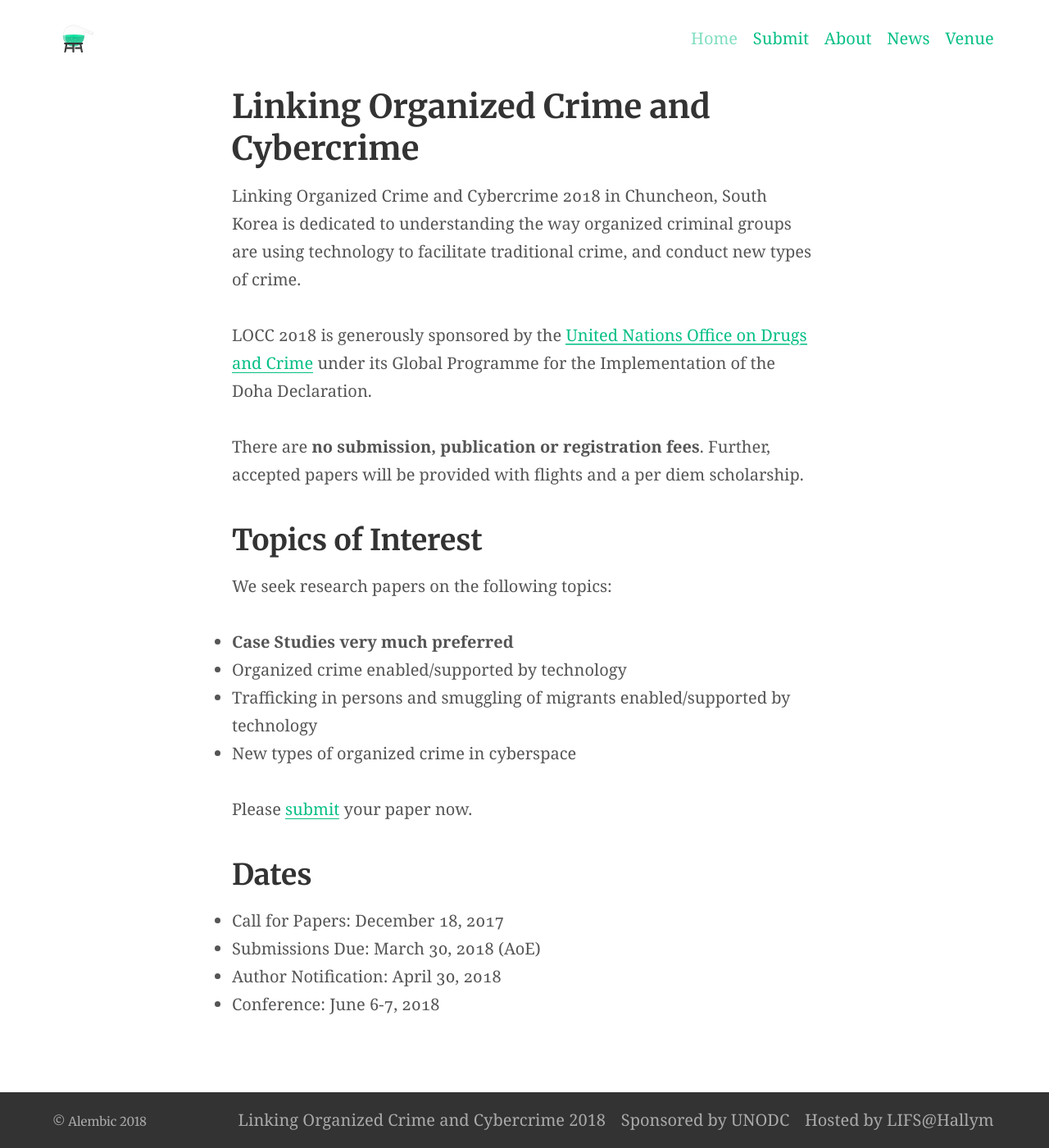
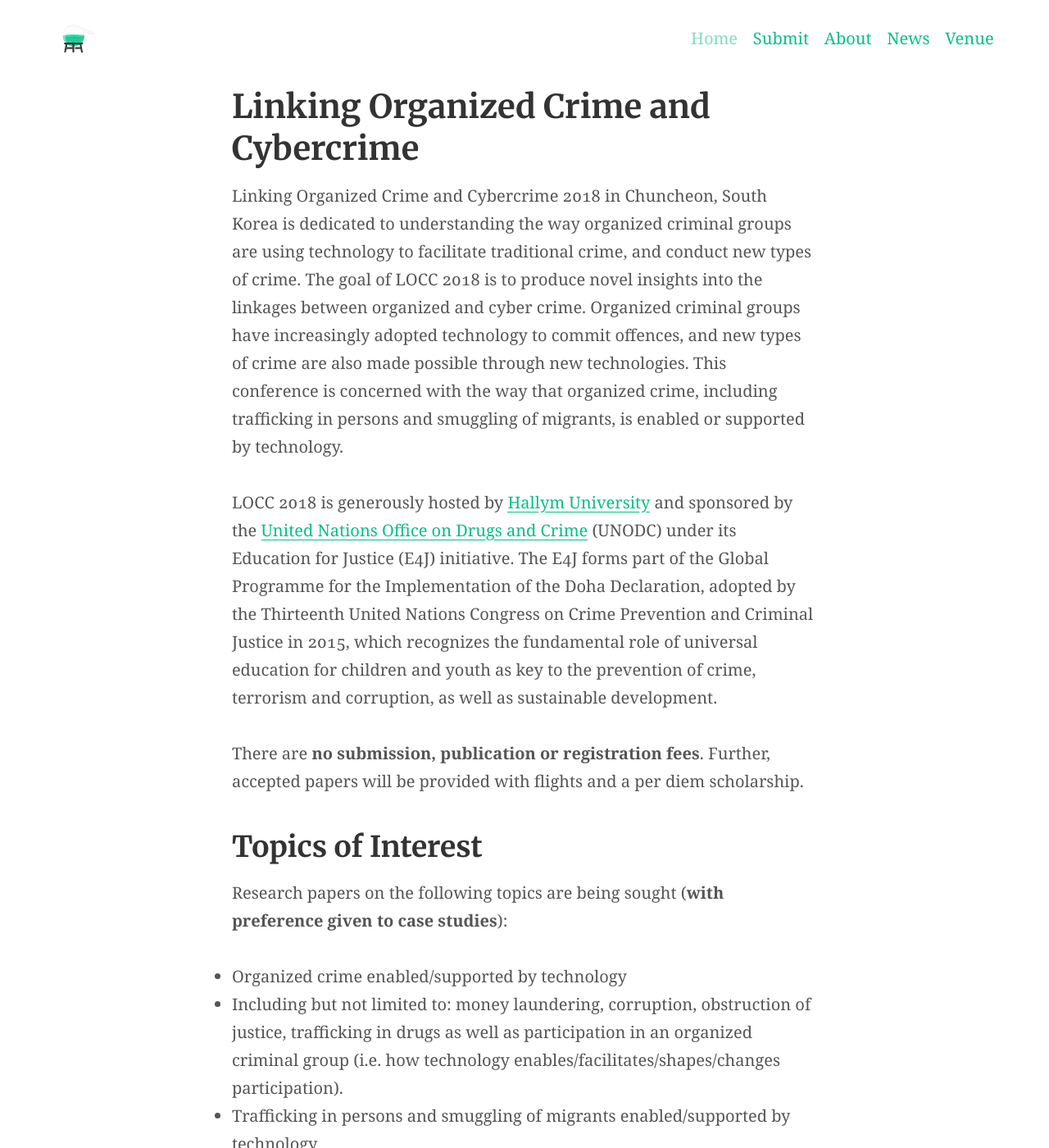
Before and after one commit to LIFSHallym/LOCC, a Jekyll site: the page built from index.md, in a window 1280 px wide and 1400 px high. Shown: the whole window at 82% size. Built offline with Jekyll 4.4.1, drawn with Linux system fonts in a browser that asks for light colours; our own code applies the rules of GitHub Pages for plain Markdown files; some of the changed text lies outside the part shown.

Commit message:
updated text

```diff
--- a/index.md
+++ b/index.md
@@ -5,20 +5,20 @@
 excerpt: ""
 ---
 
-Linking Organized Crime and Cybercrime 2018 in Chuncheon, South Korea is dedicated to understanding the way organized criminal groups are using technology to facilitate traditional crime, and conduct new types of crime.
+Linking Organized Crime and Cybercrime 2018 in Chuncheon, South Korea is dedicated to understanding the way organized criminal groups are using technology to facilitate traditional crime, and conduct new types of crime. The goal of LOCC 2018 is to produce novel insights into the linkages between organized and cyber crime. Organized criminal groups have increasingly adopted technology to commit offences, and new types of crime are also made possible through new technologies. This conference is concerned with the way that organized crime, including trafficking in persons and smuggling of migrants, is enabled or supported by technology.
 
-LOCC 2018 is generously sponsored by the [United Nations Office on Drugs and Crime](https://unodc.org)
-under its Global Programme for the Implementation of the Doha Declaration.
+LOCC 2018 is generously hosted by [Hallym University](https://cis.hallym.ac.kr) and  sponsored by the [United Nations Office on Drugs and Crime](https://unodc.org) (UNODC) under its Education for Justice (E4J) initiative. The E4J forms part of the Global Programme for the Implementation of the Doha Declaration,  adopted by the Thirteenth United Nations Congress on Crime Prevention and Criminal Justice in 2015, which recognizes the fundamental role of universal education for children and youth as key to the prevention of crime, terrorism and corruption, as well as sustainable development.
 
 There are **no submission, publication or registration fees**. Further, accepted papers
 will be provided with flights and a per diem scholarship.
 
 ## Topics of Interest
-We seek research papers on the following topics:
-* **Case Studies very much preferred**
+Research papers on the following topics are being sought (**with preference given to case studies**):
 *	Organized crime enabled/supported by technology
+  * Including but not limited to: money laundering, corruption, obstruction of justice, trafficking in drugs as well as participation in an organized criminal group (i.e. how technology enables/facilitates/shapes/changes participation).
 *	Trafficking in persons and smuggling of migrants enabled/supported by technology
 *	New types of organized crime in cyberspace
+  * Including but not limited to: wildlife trafficking, trafficking in cultural property, production and sale of falsified medical products and counterfeit goods (such as foodstuff, clothing, electronics, etc.)
 
 Please [submit](https://locc.dfir.science/submit/) your paper now.
 
```
Also changed, not shown: about.md (+6 -0 lines).
